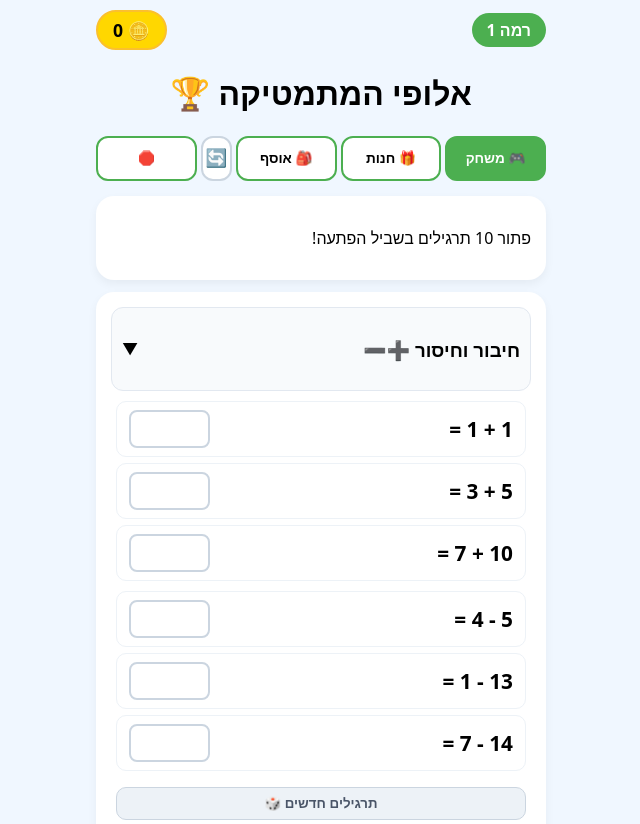
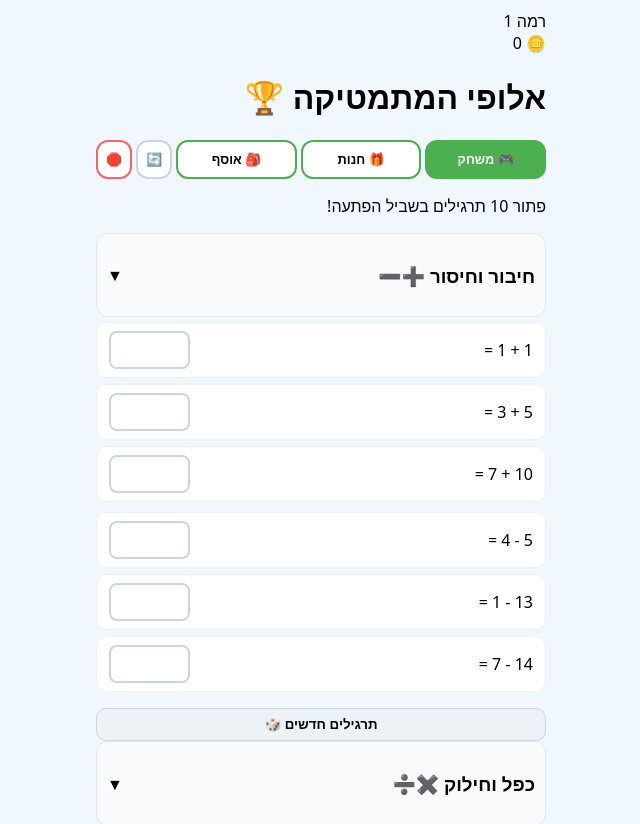
Before and after one commit to losha24/Carton, a plain HTML site: page index.html in a window 1280 px wide. Shown: the top 824 px of the page, without its empty margins (319-959 px from the left). Drawn offline with nearby package versions, Linux system fonts and the light colour scheme.

Commit message:
Update style.css

```diff
--- a/style.css
+++ b/style.css
@@ -6,105 +6,36 @@
     --card-bg: #ffffff;
 }
 
-body {
-    background: var(--bg);
-    font-family: system-ui, -apple-system, sans-serif;
-    margin: 0;
-    padding: 10px;
-    direction: rtl;
-}
+body { background: var(--bg); font-family: system-ui, sans-serif; margin: 0; padding: 10px; direction: rtl; }
+.app-container { width: 100%; max-width: 450px; margin: auto; padding-bottom: 20px; }
 
-.app-container {
-    width: 100%;
-    max-width: 450px;
-    margin: auto;
-    padding-bottom: 30px;
-}
+/* טאבים */
+.tabs { display: flex; gap: 4px; margin-bottom: 15px; }
+.tabs button { flex: 1; padding: 10px 2px; border-radius: 12px; border: 2px solid var(--primary); background: white; font-weight: bold; font-size: 0.8rem; cursor: pointer; }
+.tabs button.active { background: var(--primary); color: white; }
+.reset-tab-btn { border-color: #f56565 !important; color: #f56565 !important; flex: 0.25 !important; }
+#refresh-btn { flex: 0.25; border-color: #cbd5e0; }
 
-/* כותרות וניקוד */
-header { text-align: center; margin-bottom: 15px; }
-.top-bar { display: flex; justify-content: space-between; align-items: center; margin-bottom: 10px; }
-.level-badge { background: var(--primary); color: white; padding: 6px 15px; border-radius: 20px; font-weight: bold; }
-.score-display { background: var(--gold); padding: 6px 15px; border-radius: 20px; font-weight: bold; font-size: 1.1rem; border: 2px solid #fbc02d; }
+/* חנות ב-2 עמודות */
+.items-grid { display: grid !important; grid-template-columns: 1fr 1fr !important; gap: 10px; }
+.store-item { background: white; padding: 12px; border-radius: 15px; text-align: center; border: 1px solid #eee; display: flex; flex-direction: column; align-items: center; }
+.store-item div:first-child { font-size: 2.2rem; }
 
-/* טאבים בראש העמוד */
-.tabs { display: flex; gap: 4px; margin-bottom: 15px; }
-.tabs button {
-    flex: 1; padding: 10px 2px; border-radius: 12px;
-    border: 2px solid var(--primary); background: white;
-    font-weight: bold; font-size: 0.85rem; cursor: pointer;
-}
-.tabs button.active { background: var(--primary); color: white; }
-#refresh-btn { flex: 0.25; border-color: #cbd5e0; font-size: 1.1rem; }
-#install-btn { background: #6366f1; color: white; border-color: #4f46e5; }
-
-/* כרטיסים וקיפול */
-.card {
-    background: var(--card-bg); border-radius: 18px;
-    padding: 15px; margin-bottom: 12px;
-    box-shadow: 0 4px 10px rgba(0,0,0,0.05);
-}
-.section-header {
-    display: flex; justify-content: space-between; align-items: center;
-    cursor: pointer; padding: 10px; background: #f8fafc; border-radius: 12px;
-    border: 1px solid #e2e8f0;
-}
-.collapsible-content {
-    max-height: 1000px; overflow: hidden;
-    transition: max-height 0.4s ease-in-out;
-    padding: 10px 5px;
-}
-.collapsible-content.collapsed { max-height: 0; padding: 0 5px; }
+/* קיפול */
+.section-header { display: flex; justify-content: space-between; align-items: center; cursor: pointer; padding: 10px; background: #f8fafc; border-radius: 12px; border: 1px solid #e2e8f0; margin-bottom: 5px; }
+.collapsible-content { max-height: 1000px; overflow: hidden; transition: max-height 0.4s ease-in-out; }
+.collapsible-content.collapsed { max-height: 0; }
 
 /* תרגילים */
-.exercise-row {
-    display: flex; justify-content: space-between; align-items: center;
-    padding: 8px 12px; background: #fff;
-    border: 1px solid #edf2f7; border-radius: 10px; margin-bottom: 6px;
-}
-.exercise-row span { font-size: 1.3rem; font-weight: bold; }
-input[type="number"] {
-    width: 65px; text-align: center; border: 2px solid #cbd5e0;
-    border-radius: 8px; padding: 6px; font-size: 1.2rem;
-}
+.exercise-row { display: flex; justify-content: space-between; align-items: center; padding: 8px 12px; background: #fff; border: 1px solid #edf2f7; border-radius: 10px; margin-bottom: 6px; }
+input[type="number"] { width: 65px; text-align: center; border: 2px solid #cbd5e0; border-radius: 8px; padding: 6px; font-size: 1.2rem; }
 input.correct { border-color: var(--primary); background: #f0fdf4; pointer-events: none; }
 
-/* חנות ב-2 עמודות */
-.items-grid {
-    display: grid !important;
-    grid-template-columns: 1fr 1fr !important;
-    gap: 10px;
-}
-.store-item {
-    background: white; padding: 10px; border-radius: 15px;
-    text-align: center; border: 1px solid #eee;
-    display: flex; flex-direction: column; align-items: center;
-}
-.store-item div:first-child { font-size: 2.2rem; }
-.buy-btn {
-    width: 100%; background: var(--primary); color: white;
-    border: none; padding: 8px; border-radius: 10px;
-    margin-top: 8px; font-weight: bold; cursor: pointer;
-}
+/* כפתור קנייה */
+.buy-btn { width: 100%; background: var(--primary); color: white; border: none; padding: 8px; border-radius: 10px; margin-top: 8px; font-weight: bold; cursor: pointer; }
+.buy-btn:disabled { background: #cbd5e0; }
 
-/* בר עדכון צהוב */
-.update-banner {
-    position: fixed; bottom: 20px; left: 10px; right: 10px;
-    background: #ffeb3b; padding: 15px; border-radius: 15px;
-    text-align: center; z-index: 1000;
-    box-shadow: 0 5px 20px rgba(0,0,0,0.2);
-    border: 2px solid #fbc02d; font-weight: bold;
-}
-
+.update-banner { position: fixed; bottom: 20px; left: 10px; right: 10px; background: #ffeb3b; padding: 15px; border-radius: 15px; text-align: center; z-index: 1000; box-shadow: 0 5px 20px rgba(0,0,0,0.2); border: 2px solid #fbc02d; font-weight: bold; }
 .hidden { display: none !important; }
-.reset-btn {
-    width: 100%; background: none; border: 1px solid #feb2b2;
-    color: #f56565; padding: 8px; border-radius: 10px;
-    margin-top: 20px; font-size: 0.8rem;
-}
-
-.refresh-section-btn {
-    width: 100%; background: #edf2f7; border: 1px solid #cbd5e0;
-    padding: 8px; border-radius: 10px; margin-top: 10px;
-    cursor: pointer; font-weight: bold; color: #4a5568;
-}
+footer { text-align: center; font-size: 0.75rem; color: #718096; margin-top: 30px; border-top: 1px solid #e2e8f0; padding-top: 10px; }
+.refresh-section-btn { width: 100%; background: #edf2f7; border: 1px solid #cbd5e0; padding: 8px; border-radius: 10px; margin-top: 10px; cursor: pointer; font-weight: bold; }
```
